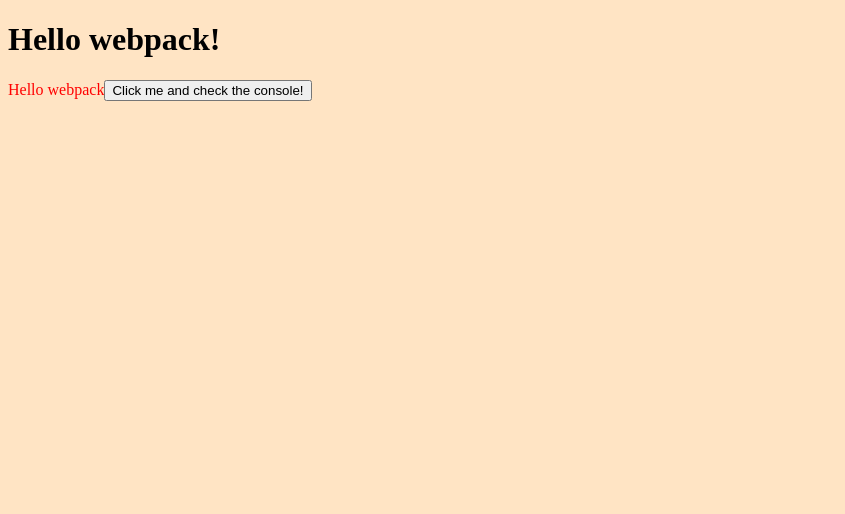
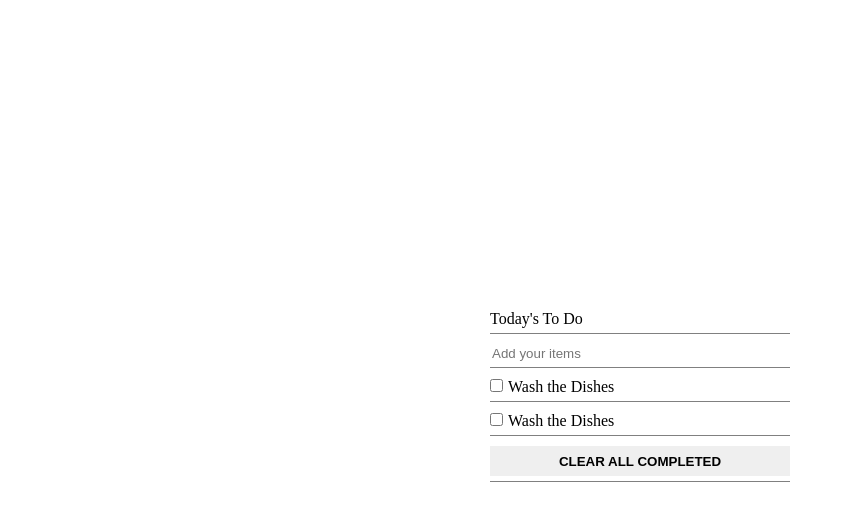
Before and after one commit to roodjinocherilus/todolist, a website built with webpack: page src/index.html in a window 1280 px wide. Shown: the whole page, without its empty margins (0-845 px from the left). Built offline with nearby package versions, Linux system fonts and the light colour scheme.

Commit message:
buld html structure and css

```diff
--- a/src/index.html
+++ b/src/index.html
@@ -6,6 +6,15 @@
     <title>Wbpack Exercise</title>
 </head>
 <body>
-    <h1>Hello webpack!</h1>
+    <div id="todo" class="todo">
+        <ul class="todolist"id="todolist">
+       <li class="title"> Today's To Do</li>
+
+       <li id="todo-input"><input type="text" placeholder="Add your items"></li>
+       <li id="todo-item"><input type="checkbox">Wash the Dishes</li>
+       <li id="todo-item"><input type="checkbox">Wash the Dishes</li>
+       <li><button>Clear all Completed</button</li>
+    </ul>
+    </div>
 </body>
 </html>
--- a/src/index.js
+++ b/src/index.js
@@ -1,20 +1,3 @@
 import _ from 'lodash';
 import printMe from './print.js';
 import './style.css';
-
- function component() {
-   const element = document.createElement('div');
-  const btn = document.createElement('button');
-
-   element.innerHTML = _.join(['Hello', 'webpack'], ' ');
-
-  btn.innerHTML = 'Click me and check the console!';
-  btn.onclick = printMe;
-
-  element.appendChild(btn);
-  element.classList.add('hello');
-
-   return element;
- }
-
- document.body.appendChild(component());
--- a/src/style.css
+++ b/src/style.css
@@ -1,7 +1,59 @@
-.hello {
-    color: red;
-  }
 
-  body {
-    background-color: bisque;
+* {
+  margin: 0;
 }
+body{
+  display: flex;
+  align-items: center;
+  justify-content: center;
+  height: 100vh;
+}
+
+.todo{
+  width: 300px;
+  height: 200px;
+  display: block;
+  margin: auto ;
+}
+input[type="text" ] {
+width: 100%;
+height: 100%;
+border: none;
+}
+
+input[type="checkbox" ] {
+  margin-right: 5px;
+}
+ul {
+  padding: 0;
+  width: 100%;
+
+}
+
+li{
+  text-decoration: none;
+  list-style-type: none;
+  border-bottom: 1px solid gray;
+  padding: 5px 0;
+  margin: 5px 0;
+
+}
+
+button {
+  margin: auto;
+  text-align: center;
+  width: 100%;
+  background-color: none;
+  height: 25px;
+  text-transform: uppercase;
+  font-weight: 700;
+  height: 30px;
+  border: none;
+  cursor: pointer;
+
+}
+
+button::hover{
+  color: red;
+  background-color: red;
+}
```
Also changed, not shown: dist/index.bundle.js, dist/index.html, dist/print.bundle.js, dist/runtime.bundle.js (added).
